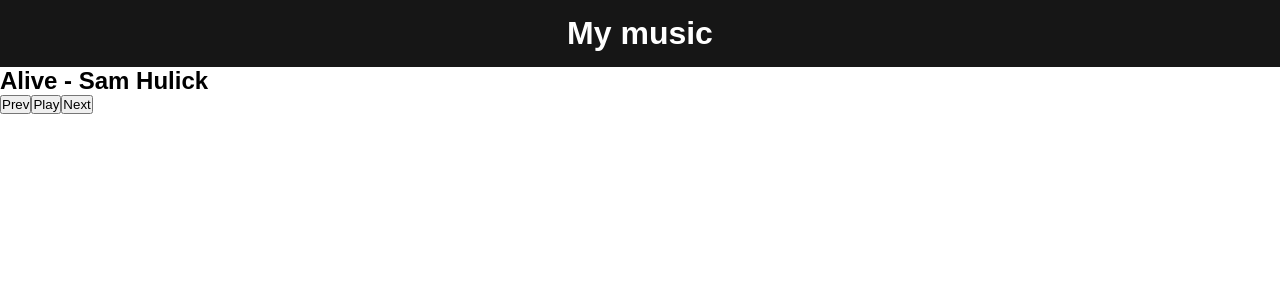
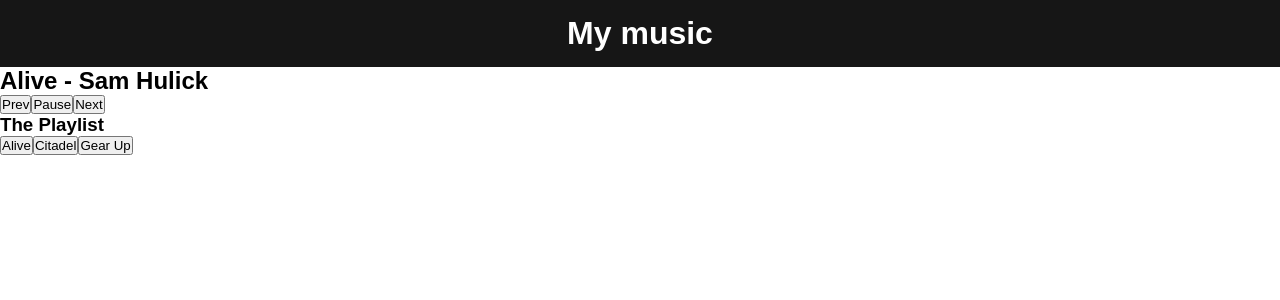
Before and after one commit to wallcrofts/music-app-vue, a Vue app: page / in a window 1280 px wide. Both pictures are taken after a click on the button "Play". Shown: the top 300 px of the page. Built offline with nearby package versions, Linux system fonts and the light colour scheme.

Commit message:
removed readme file, added song buttons

```diff
--- a/src/App.vue
+++ b/src/App.vue
@@ -9,12 +9,20 @@
 
           <div class="controls">
             <button class="prev">Prev</button>
-            <button class="play" v-if="!isPlaying">Play</button>
-            <button class="pause" v-else>Pause</button>
+            <button class="play" v-if="!isPlaying" @click="play">Play</button>
+            <button class="pause" v-else @click="pause">Pause</button>
             <button class="next">Next</button>
 
+          </div>
 
-          </div>
+      </section>
+
+      <section class="playlist">
+        <h3>The Playlist</h3>
+
+        <button v-for="song in songs" :key="song.src" @click="play(song)" :class="(song.src == current.src) ? 'song playing': 'song'">
+          {{ song.title }}
+        </button>
 
       </section>
     </main>
```
Also changed, not shown: 2 other files (tests, documents, lock files or other folders).
